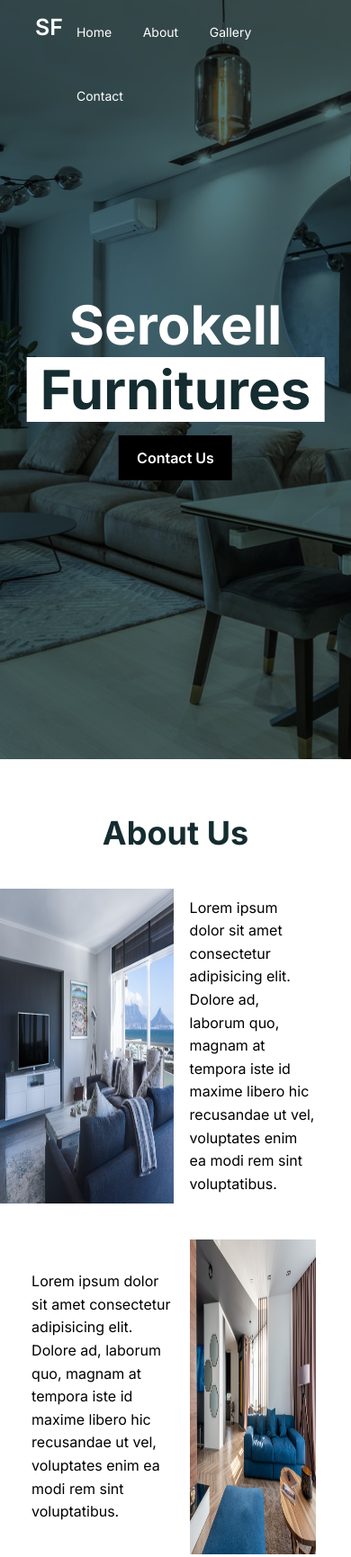
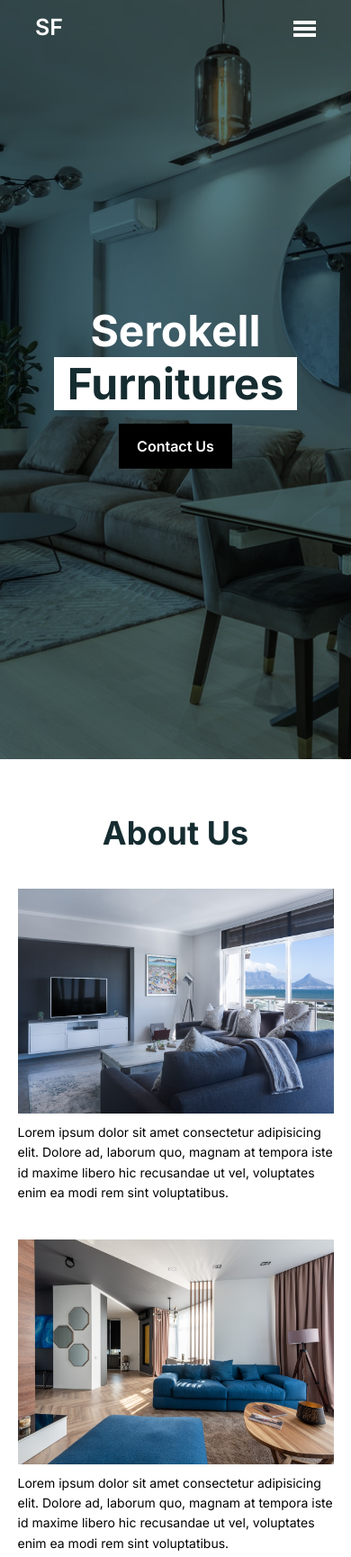
Before and after one commit to Haayzeed/serokell-challenge, a plain HTML site: page index.html in a window 390 px wide. Shown: the top 1731 px of the page at 90% size. Drawn offline with Linux system fonts and the light colour scheme.

Commit message:
user interface updated

```diff
--- a/index.html
+++ b/index.html
@@ -19,7 +19,7 @@
                     <!-- Bar Icon -->
                     <input type="checkbox" name="" id="check">
                     <label for="check" class="checkbtn">
-                        <i class="fas fa-bars"></i>
+                        <svg xmlns="http://www.w3.org/2000/svg" width="25" height="18"><g fill="#fff" fill-rule="evenodd"><path d="M0 0h25v4H0zM0 7h25v4H0zM0 14h25v4H0z"/></g></svg>
                     </label>
                     <!-- menu -->
                     <div class="logo">SF</div>
@@ -122,10 +122,10 @@
                     </ul>
                 </div>
             </div>
+            <!-- copyright -->
             <div class="footer__card--copyright">
                 <p>&copy; copyright 2021</p>
             </div>
-
         </footer>
     </section>
 </body>
--- a/scss/_about.scss
+++ b/scss/_about.scss
@@ -34,6 +34,21 @@
                 align-items: center;
                 line-height: 1.6;
             }
+            @media(max-width: 600px){
+                flex-direction: column;
+                margin: 40px auto;
+                &--image{
+                    width: 100%;
+                    margin-bottom: 10px;
+                    img{
+                        height: 250px;
+                    }
+                }
+                &--text{
+                    width: 100%;
+                    font-size: 14px;
+                }
+            }
         }
         .content__two{
             width: 90%;
@@ -56,6 +71,22 @@
                     height: 350px;
                 }
             }
+            @media(max-width: 600px){
+                flex-direction: column-reverse;
+                margin: 20px auto 0 auto;
+                &--image{
+                    width: 100%;
+                    margin-bottom: 10px;
+                    img{
+                        height: 250px;
+                    }
+                }
+                &--text{
+                    width: 100%;
+                    padding-left: 0%;
+                    font-size: 14px;
+                }
+            }
         }
     }
 }
--- a/scss/_contact.scss
+++ b/scss/_contact.scss
@@ -23,6 +23,12 @@
         width: 40%;
         padding: 20px;
         background: #000;
+        @media(max-width: 768px){
+            width: 60%;
+        }
+        @media(max-width: 600px){
+            width: 80%;
+        }
         .form{
             &__box{
                 margin-bottom: 10px;
--- a/scss/_footer.scss
+++ b/scss/_footer.scss
@@ -8,6 +8,9 @@ footer{
             justify-content: space-between;
             border-bottom: 1px solid #999;
             padding-bottom: 30px;
+            @media(max-width: 600px){
+                flex-direction: column;
+            }
         }
         &--contact{
             ul{
@@ -32,6 +35,7 @@ footer{
             ul{
                 list-style-type: none;
                 margin-left: 30px;
+
                 li{
                     color: #fff;
                     font-size: 14px;
@@ -43,6 +47,14 @@ footer{
                     }
                 }
             }
+            @media(max-width: 600px){
+                width: 100%;
+                justify-content: space-between;
+                margin-top: 20px;
+                ul{
+                    margin-left: 0;
+                }
+            }
         }
         &--copyright{
             p{
@@ -52,6 +64,11 @@ footer{
                 text-align: center;
                 padding: 10px 0;
             }
+            @media(max-width: 600px){
+                p{
+                    font-size: 12px;
+                }
+            }
         }
     }
 }
--- a/scss/_header.scss
+++ b/scss/_header.scss
@@ -10,23 +10,20 @@
     position: relative;
     &__menu{
         &--content{
-            // background: #0d2047;
             height: 60px;
             width: 100%;
             padding: 0 10%;
-            display: flex;
+            display: block;
             justify-content: space-between;
             .logo{
                 color: white;
                 font-size: 25px;
                 line-height: 60px;
                 font-weight: 600;
-                // padding: 0 ;
                 float: left;
             }
             .nav{
                 float: right;
-                margin-right: 20px;
                 li{
                     display: inline-block;
                     line-height: 60px;
@@ -57,18 +54,51 @@
                         }
                     }
                 }
+                @media(max-width: 858px){
+                    position: fixed;
+                    width: 100%;
+                    height: 100vh;
+                    background: rgb(21,44,48);
+                    top: 60px;
+                    left: -100%;
+                    text-align: center;
+                    transition: all 300ms;
+                    z-index: 1;
+                    li{
+                        display: block;
+                        margin: 10px 0;
+                        line-height: 30px;
+                        a{
+                            font-size: 18px;
+                        }
+                    }
+                }
             }
             .checkbtn{
                 font-size: 30px;
                 color: white;
                 float: right;
                 line-height: 60px;
-                margin-right: 40px;
+                // margin-right: 40px;
                 cursor: pointer;
                 display: none;
+                &:focus{
+                    background-color: unset !important;
+                    outline: none;
+                    border: none;
+                }
+                @media(max-width: 858px){
+                    display: block;
+                }
             }
             #check{
                 display: none;
+                @media(max-width: 858px){
+                    &:checked ~ ul{
+                        left: 0;
+                        transition: 300ms;
+                    }
+                }
             }
         }
     }
@@ -78,11 +108,15 @@
         left: 50%;
         transform: translate(-50%, -50%);
         text-align: center;
+        width: 80%;
         h1{
-            font-size: 60px;
+            font-size: 74px;
             color: #fff;
             text-transform: capitalize;
             margin-bottom: 30px;
+            @media(max-width: 600px){
+                font-size:  48px;
+            }
             span{
                 color: rgb(21,44,48);
                 background: #fff;
@@ -101,9 +135,7 @@
             text-decoration: none;
             transition: 300ms;
             &:hover{
-                // border: 1px solid #000;
                 background: rgb(21,44,48);
-                // color:
             }
         }
     }
```
Also changed, not shown: css/style.css, images/icon-close.svg (added), images/icon-hamburger.svg (added).
